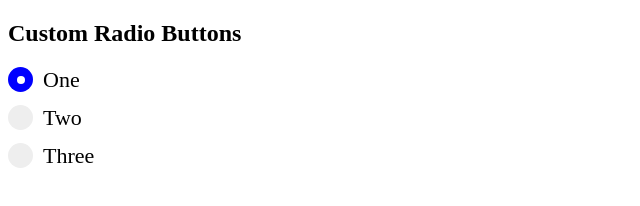
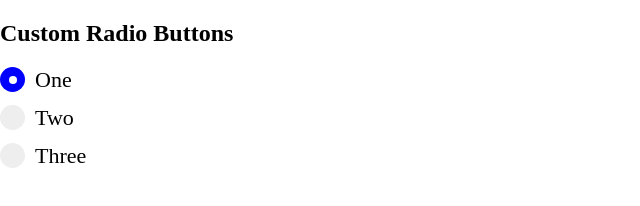
Before and after one commit to Aisha-Shafiya/radiobutton, a plain HTML site: page index.html in a window 1280 px wide. Shown: the whole page, without its empty margins (0-640 px from the left). Drawn offline with Linux system fonts and the light colour scheme.

Commit message:
Update style.css

```diff
--- a/style.css
+++ b/style.css
@@ -1,3 +1,8 @@
+/*Body design  */
+body{
+   margin: auto;
+}
+
 /* Design container */
 .container{
     display: block;
```
